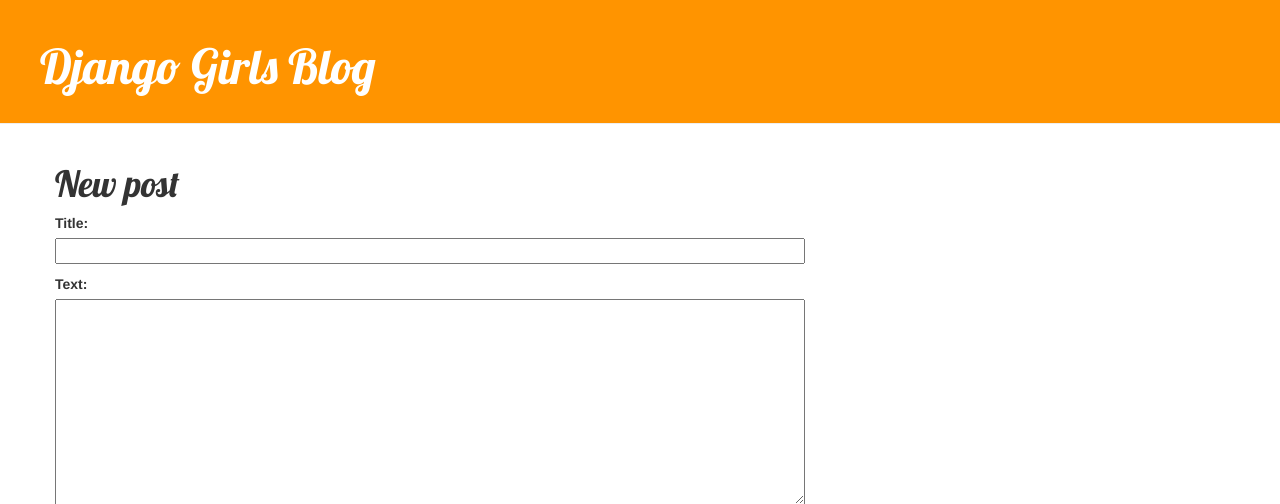
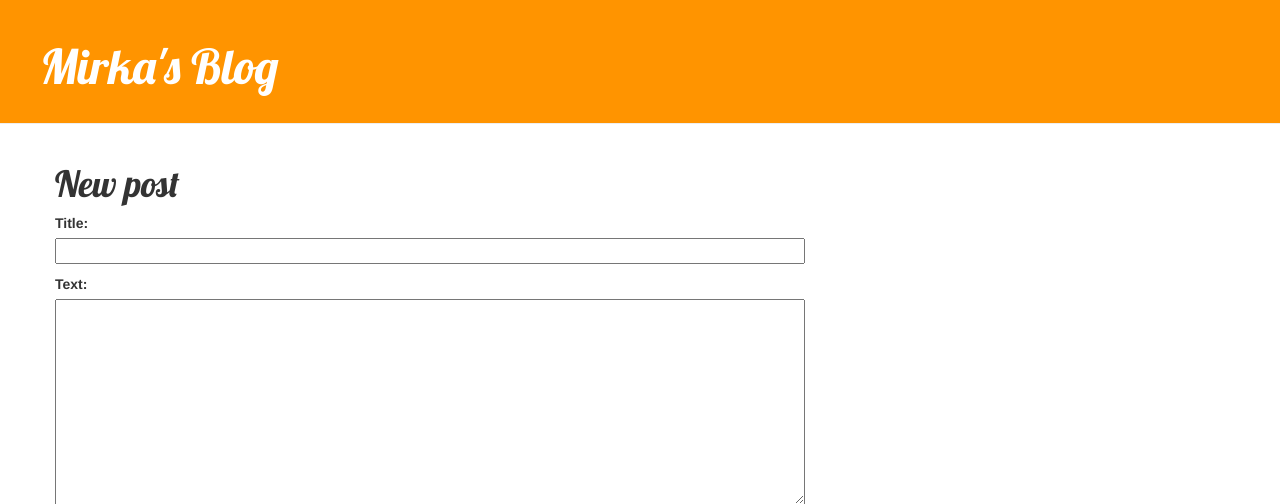
Before and after one commit to TildaStrand/my-first-blog, a Django app: page /post/new/ in a window 1280 px wide. Shown: the top 504 px of the page. Run offline with Django 3.2, Linux system fonts and the light colour scheme; some libraries are stand-ins or nearby versions.

Commit message:
name geaendert

```diff
--- a/blog/templates/blog/basic.html
+++ b/blog/templates/blog/basic.html
@@ -15,7 +15,7 @@
               {% if user.is_authenticated %}
               <a href="{% url 'post_new' %}" class="top-menu"><span class="glyphicon glyphicon-plus"></span></a>
               {% endif %}
-              <h1><a href="/">Django Girls Blog</a></h1>
+              <h1><a href="/">Mirka's Blog</a></h1>
           </div>
           <div class="content container">
               <div class="row">
```
